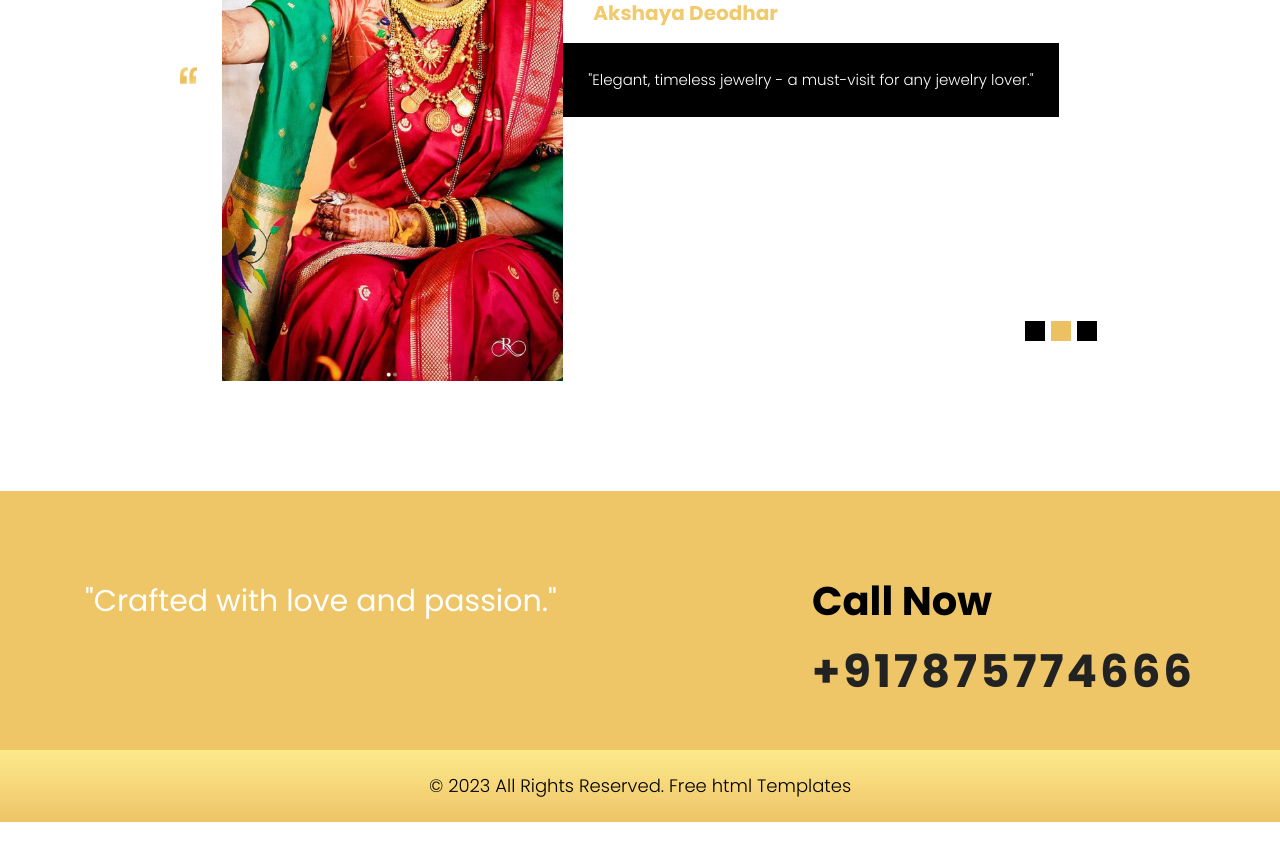
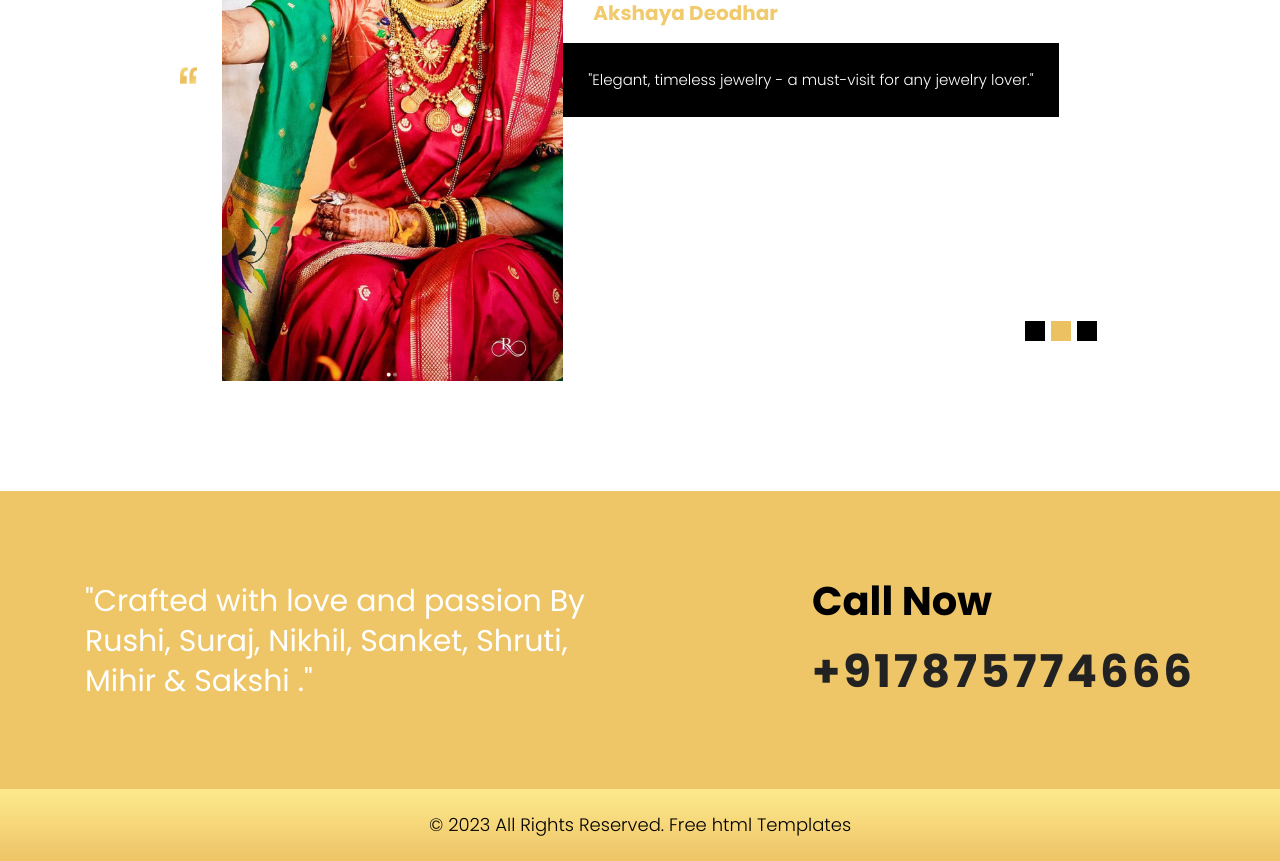
Before and after one commit to surajnimbalkar8596/Collegeproject, a plain HTML site: page index.html in a window 1280 px wide. Shown: the part 3208-4069 px from the top of the page. Before the commit the page ends 4030 px from the top, so only its background shows below. Drawn offline with nearby package versions, Linux system fonts and the light colour scheme.

Commit message:
Update index.html

```diff
--- a/index.html
+++ b/index.html
@@ -320,7 +320,7 @@
                <div class="row">
                   <div class="col-md-6">
                      <div class="call_now2">
-                        <h3>"Crafted with love and passion."</h3>
+                        <h3>"Crafted with love and passion By Rushi, Suraj, Nikhil, Sanket, Shruti, Mihir & Sakshi ."</h3>
                      </div>
                   </div>
                   <div class="col-md-6">
```
